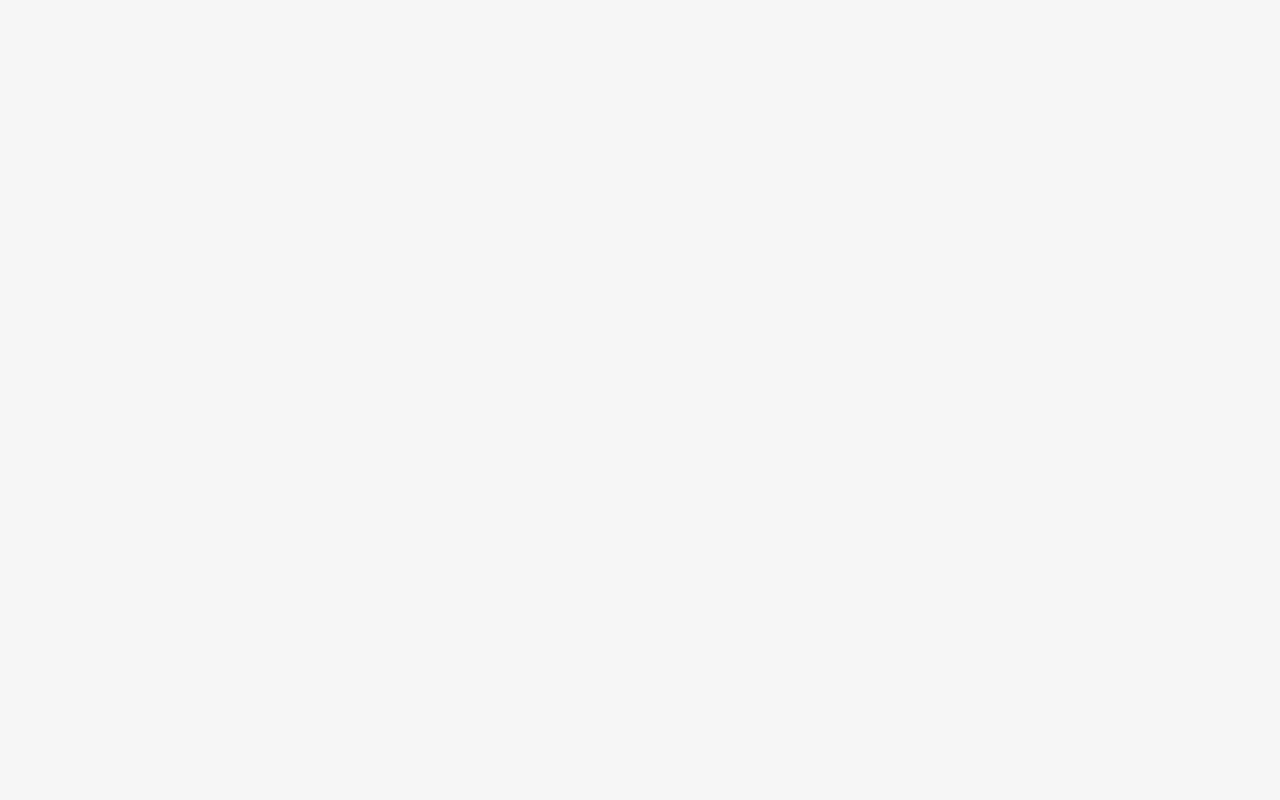
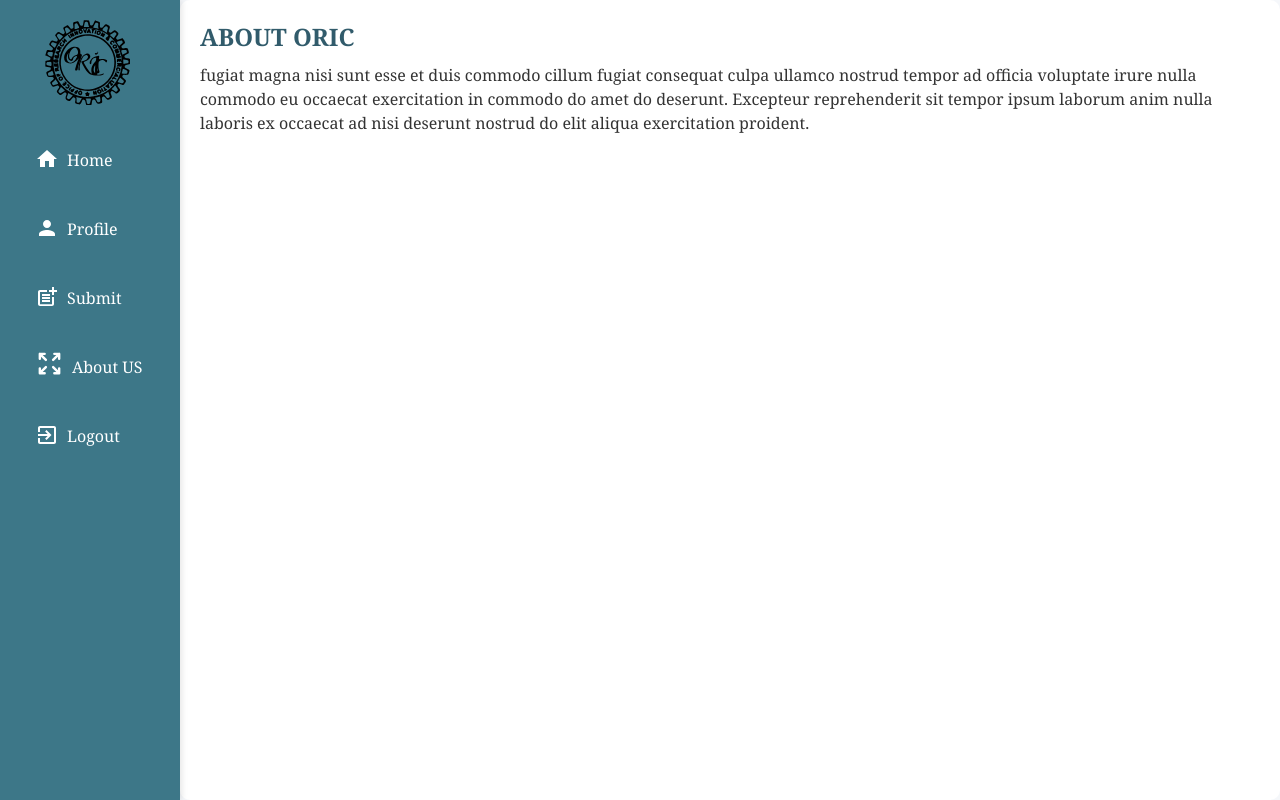
Before and after one commit to binary-GIT/ORIC, a React (Vite) app in the folder frontend/: page /aboutus in a window 1280 px wide. Before the commit this address had no page. Built offline with nearby package versions, Linux system fonts and the light colour scheme.

Commit message:
Home Page Added

```diff
--- a/frontend/package.json
+++ b/frontend/package.json
@@ -20,6 +20,7 @@
     "react-dom": "^18.3.1",
     "react-icons": "^5.4.0",
     "react-router-dom": "^6.27.0",
+    "react-toastify": "^10.0.6",
     "styled-components": "^6.1.13"
   },
   "devDependencies": {
--- a/frontend/src/App.jsx
+++ b/frontend/src/App.jsx
@@ -9,6 +9,7 @@ import Login from './pages/Login/Login'
 import Home from './pages/home/home';
 import Form from './pages/RIC Forms/Ricform';
 import RICForm2 from './pages/RIC Forms/RICform2';
+import About from './pages/AboutUs/About';
 
 //import Navbar from './components/Navbar/Navbar';
 // import Navbar from './components/Navbar/Navbar';
@@ -31,6 +32,7 @@ function App() {
         <Route path="/home" element={<Home />} />
         <Route path='form1' element={<Form />} />
         <Route path='form2' element={<RICForm2 />} />
+        <Route path='aboutus' element={<About />} />
 
 
         {/*<Route path="/navbar" element={<Navbar />} /> */}
--- a/frontend/src/components/Sidebar/Sidebar.jsx
+++ b/frontend/src/components/Sidebar/Sidebar.jsx
@@ -4,6 +4,7 @@ import PersonIcon from '@mui/icons-material/Person';
 import SettingsIcon from '@mui/icons-material/Settings';
 import ExitToAppIcon from '@mui/icons-material/ExitToApp';
 import PostAddIcon from '@mui/icons-material/PostAdd';
+import { HiOutlineArrowsExpand } from "react-icons/hi";
 import { useNavigate } from 'react-router-dom';
 import './Sidebar.css';
 
@@ -15,7 +16,7 @@ function Sidebar() {
     { icon: <HomeIcon />, label: 'Home', path: '/home' },
     { icon: <PersonIcon />, label: 'Profile', path: '/home' },
     { icon: <PostAddIcon />, label: 'Submit', path: '/form1' },
-    { icon: <SettingsIcon />, label: 'Settings' },
+    { icon: <HiOutlineArrowsExpand />, label: 'About US', path: '/aboutus' },
     { icon: <ExitToAppIcon />, label: 'Logout', path: '/' },
   ];
 
--- /dev/null
+++ b/frontend/src/pages/AboutUs/About.css
@@ -0,0 +1,39 @@
+* {
+    margin: 0;
+    padding: 0;
+    box-sizing: border-box;
+    font-family: Cambria, Cochin, Georgia, Times, 'Times New Roman', serif;
+}
+
+.about-page {
+    display: flex;
+    height: 100vh;
+    background-color: #f5f7fa;
+}
+
+
+
+.about-oric-container {
+    flex: 1;
+    margin-left: 180px;
+    /* Sidebar width */
+    padding: 20px;
+    background-color: #ffffff;
+    overflow-y: auto;
+    border-radius: 10px; /* Rounded corners */
+
+  }
+
+  .about-oric-title {
+    font-size: 1.5rem;
+    font-weight: bold;
+    color: #315b6b; /* Darker text color for title */
+    margin-bottom: 10px;
+  }
+
+  .about-oric-text {
+    font-size: 1rem;
+    color: #333; /* Dark text color for paragraph */
+    line-height: 1.5; /* Improved line spacing */
+    margin: 0;
+  }
--- /dev/null
+++ b/frontend/src/pages/AboutUs/About.jsx
@@ -0,0 +1,25 @@
+import React from 'react'
+import "./About.css"
+import Sidebar from '../../components/Sidebar/Sidebar'
+
+const About = () => {
+    return (
+        <>
+            <div className="about-page">
+                <Sidebar />
+                <div className="about-oric-container">
+                    <h2 className="about-oric-title">ABOUT ORIC</h2>
+                    <p className="about-oric-text">
+                        fugiat magna nisi sunt esse et duis commodo cillum fugiat consequat
+                        culpa ullamco nostrud tempor ad officia voluptate irure nulla commodo eu
+                        occaecat exercitation in commodo do amet do deserunt. Excepteur
+                        reprehenderit sit tempor ipsum laborum anim nulla laboris ex occaecat ad
+                        nisi deserunt nostrud do elit aliqua exercitation proident.
+                    </p>
+                </div>
+            </div>
+        </>
+    )
+}
+
+export default About
--- a/frontend/src/pages/Login/LogIn.css
+++ b/frontend/src/pages/Login/LogIn.css
@@ -176,6 +176,25 @@ body {
     background-color: #08485e;
 }
 
+/* Add this to your CSS file */
+.toast-success {
+    background-color: #4caf50 !important; /* Green background */
+    color: white;
+    border-radius: 8px;
+}
+
+.toast-error {
+    background-color: #f44336 !important; /* Red background */
+    color: white;
+    border-radius: 8px;
+}
+
+/* Customize position of the toast */
+.Toastify__toast-container {
+    top: 30px !important;  /* Change the default top position */
+    left: 50% !important;
+    transform: translateX(-50%);
+}
 
 
 /* Responsive Adjustments */
--- a/frontend/src/pages/Login/Login.jsx
+++ b/frontend/src/pages/Login/Login.jsx
@@ -1,17 +1,28 @@
-import React from 'react';
+import React, { useState } from 'react';
 import { useNavigate } from 'react-router-dom';
+import { ToastContainer, toast } from 'react-toastify';
+import 'react-toastify/dist/ReactToastify.css'; // Import styles for Toastify
 import './LogIn.css';
 
 function Login() {
     const navigate = useNavigate();
+    const [email, setEmail] = useState('');
+    const [password, setPassword] = useState('');
 
     const handleLogin = () => {
-        // You can add login validation here if needed
+        if (!email || !password) {
+            toast.error('Please fill both fields!', {
+                position: toast.POSITION.TOP_CENTER, // Position the toast at the top center
+                autoClose: 3000, // Closes after 3 seconds
+            });
+            return;
+        }
         navigate('/home');
-    }
+    };
 
     return (
         <div className="login-container">
+            <ToastContainer /> {/* Toast container to render notifications */}
             <div className="left-section">
                 <h1>Hello ORIC!</h1>
                 <p>Skip repetitive and manual sales-marketing tasks. Get highly productive through automation and save tons of time!</p>
@@ -22,17 +33,27 @@ function Login() {
                     <h2>Nice to see you again</h2>
                     <div className="form-group">
                         <label>Login</label>
-                        <input type="text" placeholder="Email or phone number" />
+                        <input
+                            type="text"
+                            placeholder="Email or phone number"
+                            value={email}
+                            onChange={(e) => setEmail(e.target.value)}
+                        />
                     </div>
                     <div className="form-group">
                         <label>Password</label>
-                        <input type="password" placeholder="Enter password" />
+                        <input
+                            type="password"
+                            placeholder="Enter password"
+                            value={password}
+                            onChange={(e) => setPassword(e.target.value)}
+                        />
                     </div>
                     <div className="remember-me">
                         <input type="checkbox" className="toggle" />
                         <label>Remember me</label>
                     </div>
-                    <button className="login-button" onClick={handleLogin}>Log in</button>
+                    <button className="login-button" onClick={handleLogin}>Log In</button>
                 </div>
             </div>
         </div>
```
Also changed, not shown: 1 other file (tests, documents, lock files or other folders).
